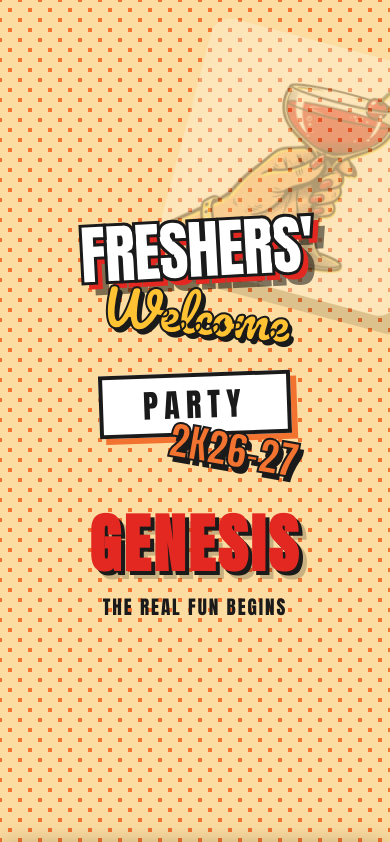
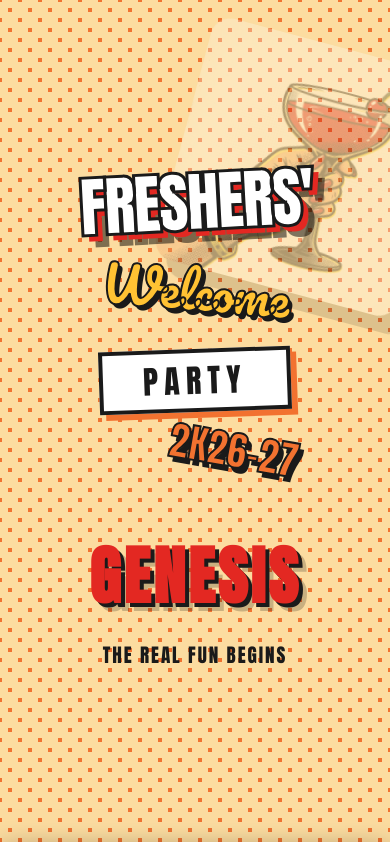
Before and after one commit to madd69x/genesis, a Next.js app: page / in a window 390 px wide. Shown: the top 842 px of the page. Built offline with nearby package versions, Linux system fonts and the light colour scheme.

Commit message:
style: reduce overlapping text margins in hero and center mobile plan/faq

```diff
--- a/src/app/page.module.css
+++ b/src/app/page.module.css
@@ -44,7 +44,7 @@
   color: var(--color-yellow);
   -webkit-text-stroke: 2px var(--color-black);
   transform: rotate(5deg);
-  margin-top: -1rem;
+  margin-top: 0.5rem;
   z-index: 2;
   text-shadow: 4px 4px 0px var(--color-black);
 }
@@ -71,7 +71,7 @@
   text-shadow: 5px 5px 0px var(--color-black);
   align-self: flex-end;
   margin-right: 5%;
-  margin-top: -1rem;
+  margin-top: 0.5rem;
   transform: rotate(10deg);
 }
 
@@ -80,7 +80,7 @@
   font-size: clamp(4rem, 12vw, 8rem);
   color: var(--color-red);
   text-shadow: 4px 4px 0px var(--color-black), 8px 8px 0px rgba(0,0,0,0.2);
-  margin-top: 1rem;
+  margin-top: 3rem;
   letter-spacing: 0.05em;
   text-transform: uppercase;
 }
@@ -91,6 +91,7 @@
   color: var(--color-black);
   letter-spacing: 0.1em;
   text-transform: uppercase;
+  margin-top: 1rem;
 }
 
 /* THE GLASS (Static 3D Element) */
@@ -364,6 +365,7 @@
   .timeSlot {
     flex-direction: column;
     gap: 0.2rem;
+    align-items: center;
   }
 
   .time {
@@ -379,5 +381,11 @@
     box-shadow: 4px 4px 0px var(--color-orange);
     display: flex;
     flex-direction: column;
+    align-items: center;
+    text-align: center;
+  }
+
+  .faqItem {
+    align-items: center;
   }
 }
```
